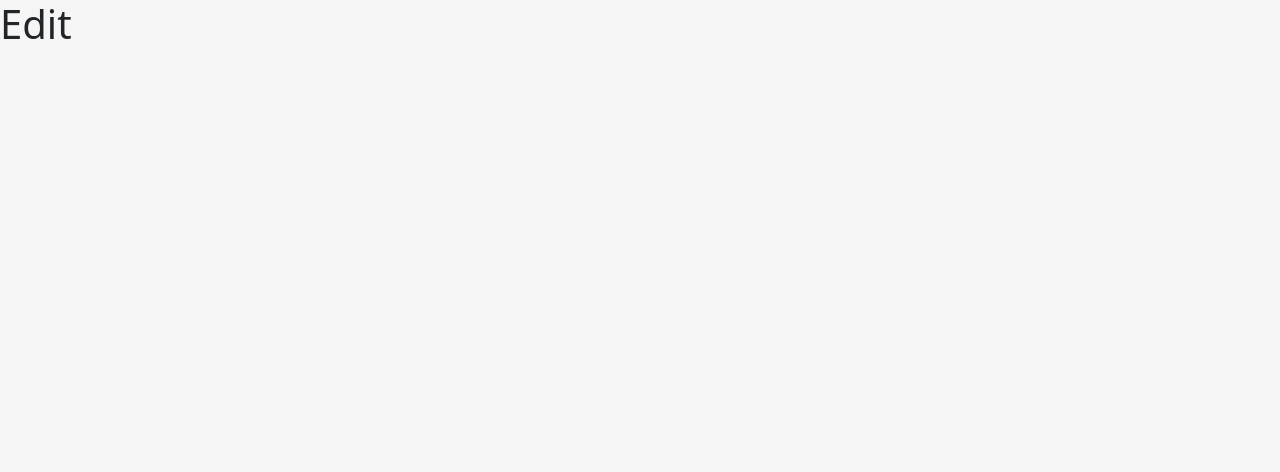
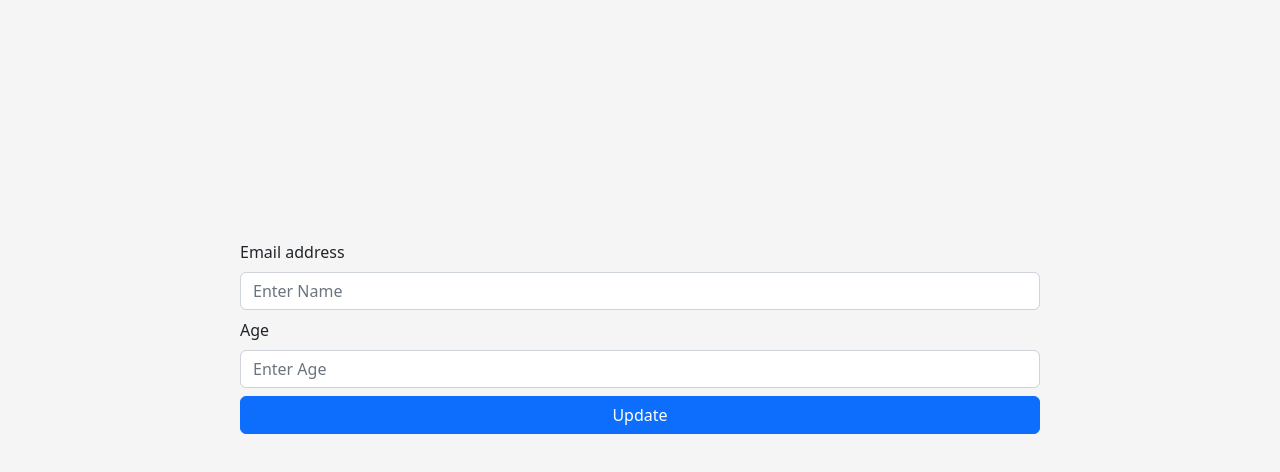
Before and after one commit to JithanRoy/CrudApp2, a React (Create React App) app: page /Edit in a window 1280 px wide. Shown: the top 472 px of the page. Built offline with nearby package versions, Linux system fonts and the light colour scheme.

Commit message:
until edit section

```diff
--- a/package.json
+++ b/package.json
@@ -16,6 +16,7 @@
     "react-hook-form": "^7.43.0",
     "react-router-dom": "^6.8.1",
     "react-scripts": "^2.1.3",
+    "uuidv4": "^6.2.13",
     "web-vitals": "^2.1.4"
   },
   "scripts": {
--- a/src/components/Create.js
+++ b/src/components/Create.js
@@ -5,7 +5,7 @@ import {Link, useNavigate} from 'react-router-dom';
 import Employees from './Employee';
 
 const Create = () => {
-    const [name, setName] = useState('');
+    const [Name, setName] = useState('');
     const [age, setAge] = useState('');
 
     const handleSubmit = (e) => {
@@ -14,11 +14,7 @@ const Create = () => {
         const ids = uuid();
         let uniqueId = ids.slice(0,8);
 
-        let a = name,
-        b = age;
-
-        Employees.push({id: uniqueId, name: a, age: b});
-
+        Employees.push({id: uniqueId, Name, age});
         history("/");
     }
 
@@ -28,12 +24,12 @@ const Create = () => {
         <Form className='d-grid gap-2' style={{margin:"15rem"}}>
             <Form.Group>
                 <Form.Label>Email address</Form.Label>
-                <Form.Control type="text" placeholder="Enter Name" required onchange={(e) => setName(e.target.value)}></Form.Control>
+                <Form.Control type="text" placeholder="Enter Name" required onChange={(e) => setName(e.target.value)}></Form.Control>
             </Form.Group>
 
             <Form.Group>
                 <Form.Label>Age</Form.Label>
-                <Form.Control type="number" placeholder="Enter Age" required onchange={(e) => setName(e.target.value)}></Form.Control>
+                <Form.Control type="number" placeholder="Enter Age" required onChange={(e) => setAge(e.target.value)}></Form.Control>
             </Form.Group>
             <Button onClick={(e) => handleSubmit(e)} type='submit'>Submit</Button>
         </Form>
--- a/src/components/Edit.js
+++ b/src/components/Edit.js
@@ -1,10 +1,52 @@
-import React from 'react';
+import React, {useState, useEffect} from 'react';
+import { Button, Form } from 'react-bootstrap';
+import {v4 as uuid} from "uuid";
+import {Link, useNavigate} from 'react-router-dom';
+import Employees from './Employee';
+
 
 const Edit = () => {
+    const [name, setName] = useState('');
+    const [age, setAge] = useState('');
+    const [id, setId] = useState('');
+
+    let history = useNavigate();
+
+    const index = Employees.map((e) => {
+        return e.id;
+    }).indexOf(id);
+
+    const handleSubmit = (e) => {
+        e.preventDefault();
+
+        let employee = Employees[index];
+        employee.Name = name;
+        employee.age = age;
+
+        history('/');
+    }
+
+    useEffect(() => {
+        setName(localStorage.getItem('Name'));
+        setAge(localStorage.getItem('Age'));
+        setId(localStorage.getItem('Id'));
+    }, []);
+
+
+
     return (
-        <div>
-            <h1>Edit</h1>
-        </div>
+        <Form className='d-grid gap-2' style={{margin:"15rem"}}>
+            <Form.Group>
+                <Form.Label>Email address</Form.Label>
+                <Form.Control type="text" placeholder="Enter Name" value={name} required onChange={(e) => setName(e.target.value)}></Form.Control>
+            </Form.Group>
+
+            <Form.Group>
+                <Form.Label>Age</Form.Label>
+                <Form.Control type="number" placeholder="Enter Age" value = {age} required onChange={(e) => setAge(e.target.value)}></Form.Control>
+            </Form.Group>
+            <Button onClick={(e) => handleSubmit(e)} type='submit'>Update</Button>
+        </Form>
     );
 };
 
--- a/src/components/Home.js
+++ b/src/components/Home.js
@@ -41,15 +41,18 @@ const Home = () => {
 
     let history = useNavigate();
 
+    const handleEdit = (id, name, age) => {
+        localStorage.setItem('Name', name);
+        localStorage.setItem('Age', age);
+        localStorage.setItem('Id', id);
+    }
+
     const handleDelete = (id) => {
         let index = Employee.map((e) => e.id).indexOf(id);
         Employee.splice(index,1);
         history('/');
     }
 
-    const handleEdit = () => {
-        console.log("Edit");
-    }
 
     return (
         <div>
@@ -81,8 +84,8 @@ const Home = () => {
                                             </td>
                                             <td>
                                                 <Link to="/edit">
-                                                    <Button variant="primary" onClick={() => handleEdit(item.id)}>Edit</Button>
-                                                </Link>
+                                                    <Button variant="primary" onClick={() => handleEdit(item.id, item.Name, item.age)}>Edit</Button>
+                                                </Link>{' '}
                                                 <Button variant="danger" onClick={() => handleDelete(item.id)}>Delete</Button>{' '}
                                             </td>
                                         </tr>
```
Also changed, not shown: 1 other file (tests, documents, lock files or other folders).
